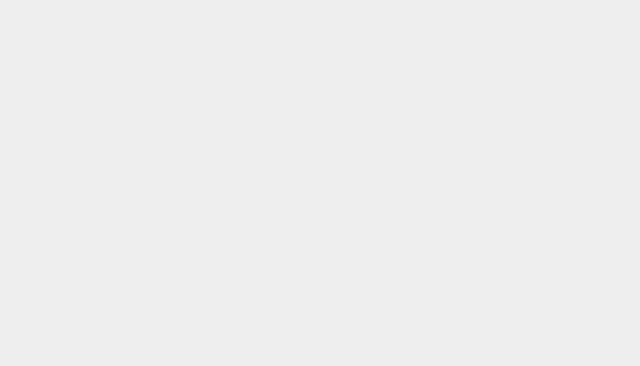
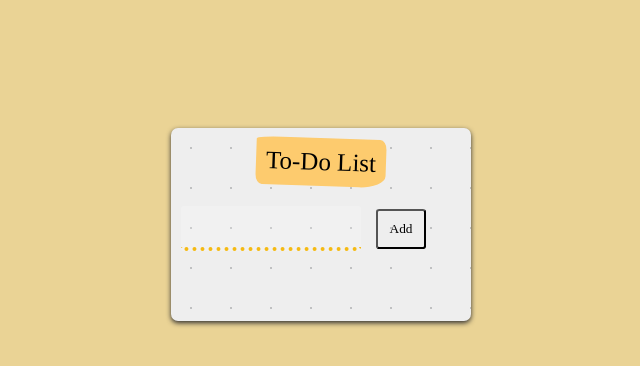
Before and after one commit to DohaAbdullah/keeper, a React (Create React App) app: page /todolist in a window 1280 px wide. Before the commit this address had no page. Shown: the top 366 px of the page, without its empty margins (341-981 px from the left). Built offline with nearby package versions, Linux system fonts and the light colour scheme.

Commit message:
creating to do list page

```diff
--- a/src/App.css
+++ b/src/App.css
@@ -7,6 +7,10 @@
 
 body {
   background-color: #eee;
+}
+
+.app-button {
+  background-color: transparent;
 }
 
 .header {
@@ -155,3 +159,63 @@ body {
   color: #fff;
   font-weight: 500;
 } */
+
+.todolist-container {
+  background-color: #ead395;
+  height: 100vh;
+  padding: 10% 40%;
+}
+
+.list-container {
+  background-color: #eee;
+  width: 300px;
+  height: auto;
+  border-radius: 7px;
+  box-shadow: 0 2px 5px #302f2f;
+  background-image: radial-gradient(#bfc0c1 5%, transparent 0);
+  background-size: 40px 40px;
+}
+
+.todolist-title-container {
+  padding: 10px;
+  display: flex;
+  justify-content: center;
+}
+
+.todolist-title {
+  transform: rotate(2deg);
+  padding: 10px 10px;
+  border-radius: 20% 5% 20% 5%/5% 20% 25% 20%;
+  background-color: #fdcb6e;
+  font-size: 25px;
+  width: fit-content;
+  text-align: center;
+  position: relative;
+  font-family: "Architects Daughter", cursive;
+}
+
+.input-button-container {
+  display: flex;
+}
+
+.todolist-input {
+  border: #ccc;
+  border-bottom: 4px dotted #f5ba13;
+  margin: 10px;
+  margin-right: 15px;
+  width: 150px;
+  color: #000;
+}
+
+.add-button {
+  background-color: transparent;
+  width: 50px;
+  height: 40px;
+  border-radius: 7%;
+  margin-top: 13px;
+  font-family: "Architects Daughter", cursive;
+}
+
+.unorder-list{
+  padding: 30px;
+}
--- /dev/null
+++ b/src/components/button.jsx
@@ -0,0 +1,6 @@
+
+function Button(props) {
+    return ( <button className={`app-button ${props.className}`} onClick={props.onClick} type={props.type} >{props.children}</button> );
+}
+
+export default Button;
--- /dev/null
+++ b/src/components/form.jsx
@@ -0,0 +1,27 @@
+import Input from "../components/input";
+import { useState } from "react";
+import Button from "../components/button";
+
+function Form() {
+  const [isUserRegistered, setIsUserRegistered] = useState(false);
+  return (
+    <div>
+      <form action="" method="post">
+        <Input placeholder="email" name="email" type="text" />
+        <Input placeholder="Password" name="password" type="password" />
+        {!isUserRegistered && (
+          <Input
+            placeholder="Confirm Password"
+            name="password"
+            type="password"
+          />
+        )}
+        <Button className="login-button" type="submit">
+          {!isUserRegistered ? "Register" : "Login"}
+        </Button>
+      </form>
+    </div>
+  );
+}
+
+export default Form;
--- a/src/components/input.jsx
+++ b/src/components/input.jsx
@@ -5,6 +5,7 @@ function Input(props) {
       placeholder={props.placeholder}
       name={props.name}
       type={props.type}
+      onChange={props.onChange}
     />
   );
 }
--- a/src/pages/login.jsx
+++ b/src/pages/login.jsx
@@ -1,4 +1,4 @@
-import Input from "../components/input";
+import Form from "../components/form";
 
 function Login() {
   return (
@@ -6,11 +6,7 @@ function Login() {
       <div className="login-container">
         <div className="form-container">
           <h1 className="login-hello-title">Hello</h1>
-          <form>
-            <Input placeholder="email" name="email" type="text" />
-            <Input placeholder="Password" name="password" type="password" />
-            <button className="login-button" type="submit">Login</button>
-          </form>
+          <Form />
         </div>
       </div>
     </div>
--- /dev/null
+++ b/src/pages/toDoList.jsx
@@ -0,0 +1,39 @@
+import Input from "../components/input";
+import Button from "../components/button";
+import { useState } from "react";
+
+function ToDoList() {
+  const [inputValue, setInputValue] = useState();
+  const [itemsList, setItemsList] = useState([]);
+
+  function addItem() {
+    setItemsList((prev) =>[...prev , inputValue]);
+  }
+
+  function handleOnChange(e) {
+    const { value } = e.target;
+    console.log(value);
+    setInputValue(value);
+  }
+
+  return (
+    <div className="todolist-container">
+      <div className="list-container">
+        <div className="todolist-title-container">
+          <p className="todolist-title">To-Do List</p>
+        </div>
+        <div className="input-button-container">
+          <Input className="todolist-input" onChange={handleOnChange} />
+          <Button className="add-button" type="submit " onClick={addItem}>
+            Add
+          </Button>
+        </div>
+        <ul className="unorder-list">
+          {itemsList.map((item , index) => <li key={index}>{item}</li>)}
+        </ul>
+      </div>
+    </div>
+  );
+}
+
+export default ToDoList;
--- a/src/router/appRoutes.jsx
+++ b/src/router/appRoutes.jsx
@@ -2,7 +2,7 @@ import { Routes, Route } from "react-router-dom";
 import Login from "../pages/login";
 import MainPage from "../pages/mainPage";
 import HelloUser from "../pages/helloUser";
-
+import ToDoList from "../pages/toDoList";
 
 function AppRoutes(props) {
   return (
@@ -10,6 +10,7 @@ function AppRoutes(props) {
       <Route path="/" element={<MainPage />} />
       <Route path="/login" element={<Login />} />
       <Route path="/hello" element={<HelloUser />} />
+      <Route path="/todolist" element={<ToDoList />} />
     </Routes>
   );
 }
```
Also changed, not shown: src/components/list.jsx (added, +8 -0 lines), 1 other file (tests, documents, lock files or other folders).
